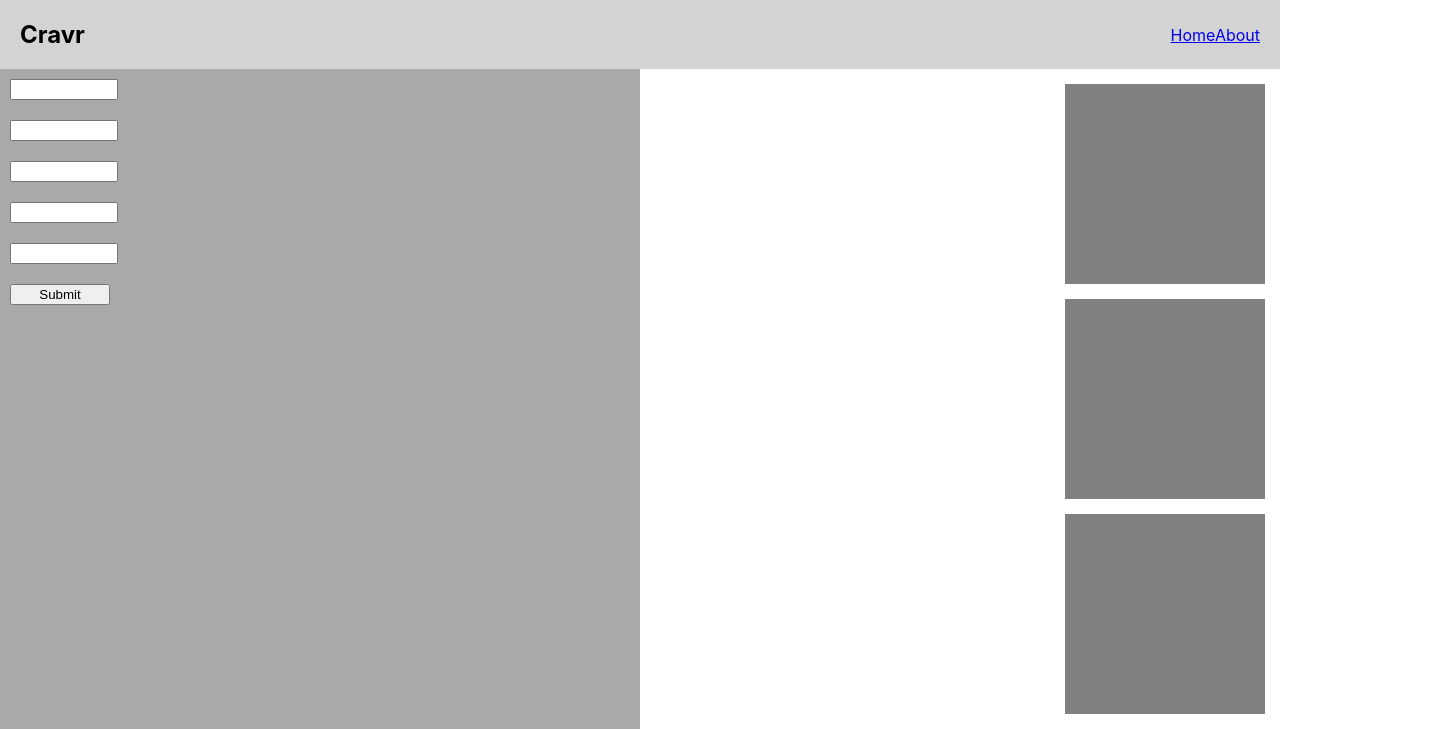
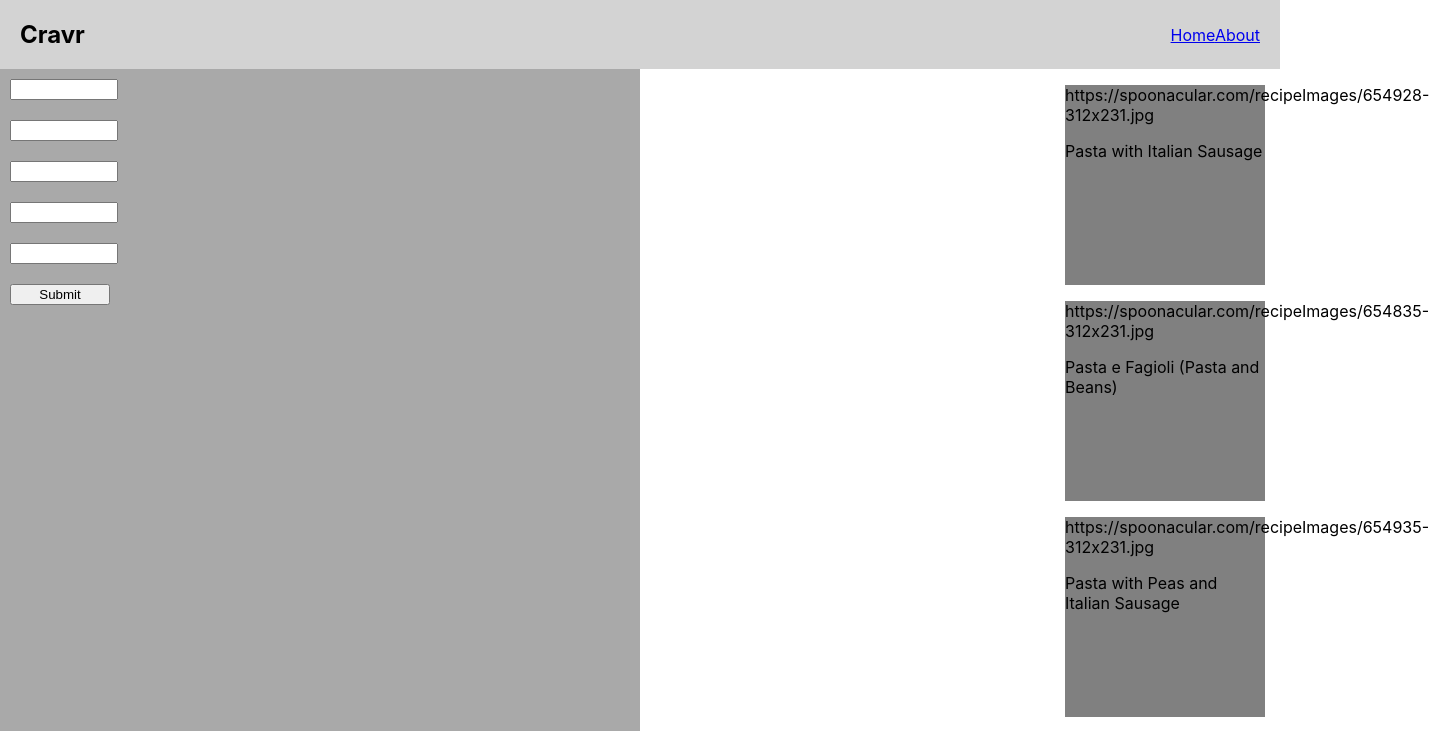
Before and after one commit to ewang0/cravr, a React (Create React App) app: page / in a window 1280 px wide. Shown: the top 731 px of the page, 1429 px wide, since content can reach past the window. Built offline with nearby package versions, Linux system fonts and the light colour scheme.

Commit message:
Display sampledata to dom

```diff
--- a/src/components/Card.tsx
+++ b/src/components/Card.tsx
@@ -1,9 +1,14 @@
 import React from "react";
 import './Card.css';
+import { Recipe } from './Types'
 
-const Card: React.FC = () => {
+const Card: React.FC<Recipe> =(recipe) => {
   return(
     <div className="card">
+      <p>{recipe.image}</p>
+      <p>{recipe.title}</p>
+      <p></p>
+
     </div>
   )
 }
--- a/src/components/ImageGrid.tsx
+++ b/src/components/ImageGrid.tsx
@@ -21,9 +21,7 @@ const ImageGrid: React.FC<SampleDataProps> = ({recipes}) => {
   })
   return(
     <section className="image-grid-section">
-      <Card />
-      <Card />
-      <Card />
+      {eachRecipe}
     </section>
   )
 }
--- a/src/components/Types.tsx
+++ b/src/components/Types.tsx
@@ -1,5 +1,5 @@
 
-interface Recipe {
+export interface Recipe {
   id:number
   title:string
   image:string
```
